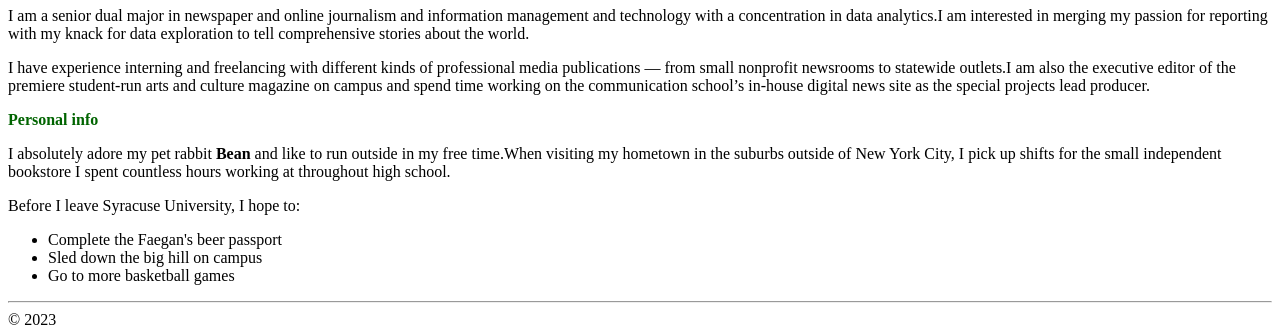
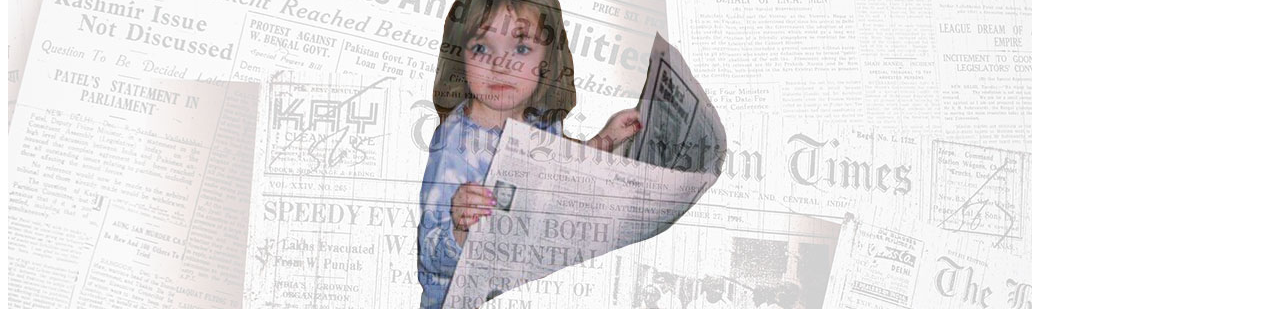
Before and after one commit to sedolgin/ist263, a plain HTML site: page lab06/dolgin-bio.html in a window 1280 px wide. Shown: the part 99-427 px from the top of the page. Drawn offline with Linux system fonts and the light colour scheme.

Commit message:
bannerupdate

```diff
--- a/lab06/dolgin-bio.html
+++ b/lab06/dolgin-bio.html
@@ -7,7 +7,7 @@
     </head>
     <body>
 
-    <img src="sarahbanner.jpg" alt="young Sarah reading news" >
+    <img src="../lab05/sarahbanner.jpg" alt="young Sarah reading news" >
 
     <h1>Sarah Dolgin's Biography</h1>
 
```
